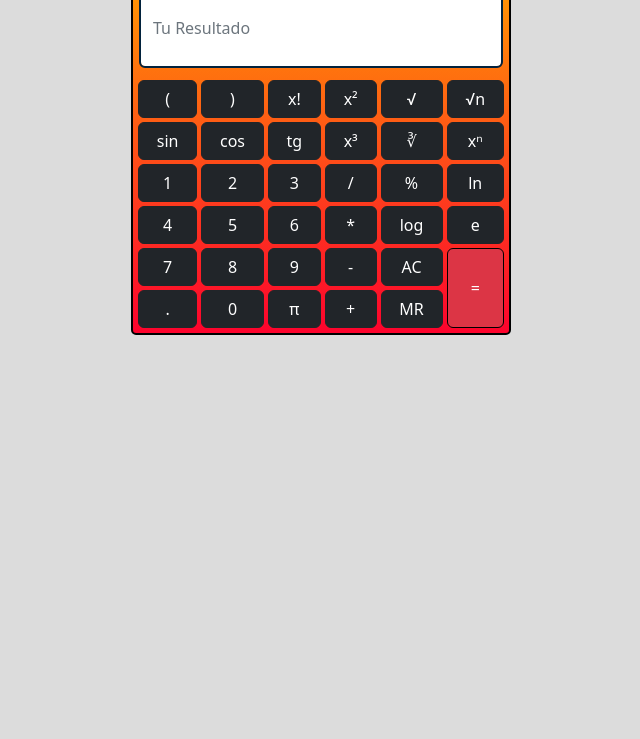
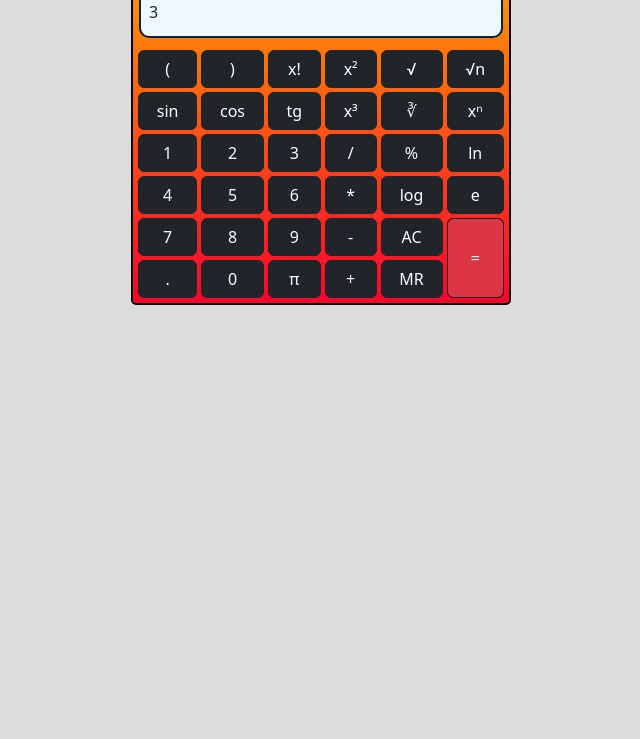
Before and after one commit to marteen77/calculadora, a plain HTML site: page index.html in a window 1280 px wide. Shown: the part 61-800 px from the top of the page, without its empty margins (319-959 px from the left). Drawn offline with nearby package versions, Linux system fonts and the light colour scheme.

Commit message:
calcu hasta el 10

```diff
--- a/index.html
+++ b/index.html
@@ -30,8 +30,8 @@
             </div>
         </div>
         <div class="caja2">
-            <div class="input-group">
-                <input type="text" class="form-control resultado" placeholder="Tu Resultado">
+            <div class="visor">
+                <p id="resultado"></p>
             </div>
         </div>
         <div class="grid caja3">
@@ -177,3 +177,6 @@
 
 
     </div>
+    <script src="index.js"></script>
+</body>
+</html>
--- /dev/null
+++ b/index.js
@@ -0,0 +1,33 @@
+//1 Capturar los ingresos numéricos - variable
+//2 capturo los ingresos de operaciones - variable
+//3 ruta del DOM del resultado o visor
+//eventos en los botones recolectar 1 y 2
+
+const display = document.getElementById('resultado');
+let numero1 = parseInt(document.querySelector('#uno').innerHTML);
+let numero2 = parseInt(document.querySelector('#dos').innerHTML);
+let numero3 = parseInt(document.querySelector('#tres').innerHTML);
+let numero4 = parseInt(document.querySelector('#cuatro').innerHTML);
+let numero5 = parseInt(document.querySelector('#cinco').innerHTML);
+let numero6 = parseInt(document.querySelector('#seis').innerHTML);
+let numero7 = parseInt(document.querySelector('#siete').innerHTML);
+let numero8 = parseInt(document.querySelector('#ocho').innerHTML);
+let numero9 = parseInt(document.querySelector('#nueve').innerHTML);
+let numero0 = parseInt(document.querySelector('#cero').innerHTML);
+let operacion = document.querySelector('#mas').innerHTML;
+
+const botonesMenu = document.querySelectorAll(".btn");
+
+botonesMenu.forEach(presionado =>{
+    presionado.addEventListener("click", e);
+
+})
+
+function operaciones(op,num1,num2){
+    if (op == '+'){
+        return (num1 + num2)};
+}
+
+display.textContent = operaciones(operacion, numero1, numero2);
+
+console.log(botonesMenu);
--- a/styles.css
+++ b/styles.css
@@ -49,9 +49,17 @@ font-size:smaller ;
     margin: 5px 3px 10px 3px;
 }
 
-.resultado{
-    height: 80px;
+.visor{
+    height: 50px;
     border: 2px solid rgb(1, 34, 61);
+    border-radius: 10px;
+    background-color: aliceblue;
+    padding: 5px;
+}
+
+#resultado{
+    margin-top: 5px;
+    margin-left: 3px;
 }
 .caja32{
     grid-column: 6/7;
```
